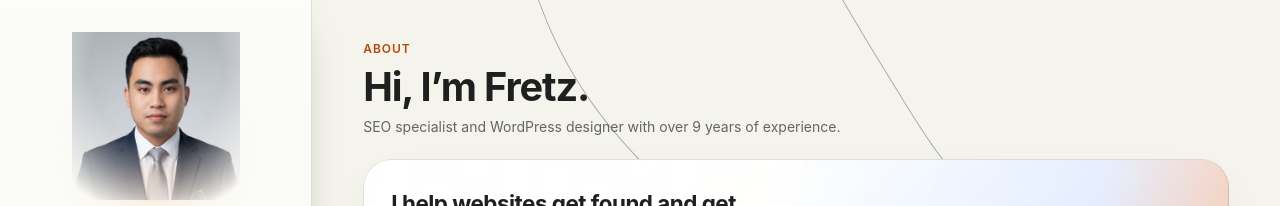
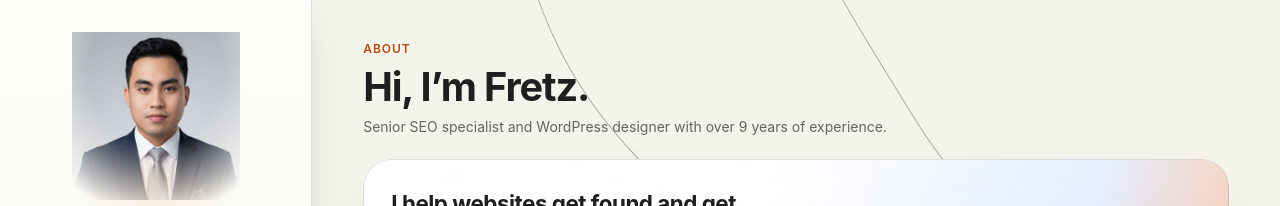
Before and after one commit to Fretzfern/Fretzfern.github.io, a React (Vite) app: page /about in a window 1280 px wide. Shown: the top 206 px of the page. Built offline with nearby package versions, Linux system fonts and the light colour scheme.

Commit message:
Update AboutGrid.tsx

```diff
--- a/src/components/AboutGrid.tsx
+++ b/src/components/AboutGrid.tsx
@@ -62,7 +62,7 @@ export default function AboutGrid() {
           {`Hi, I’m ${profile.firstName}.`}
         </h1>
         <p className="pgrid__lede">
-          SEO specialist and WordPress designer with over 9 years of experience.
+            Senior SEO specialist and WordPress designer with over 9 years of experience.
         </p>
       </header>
 
```
